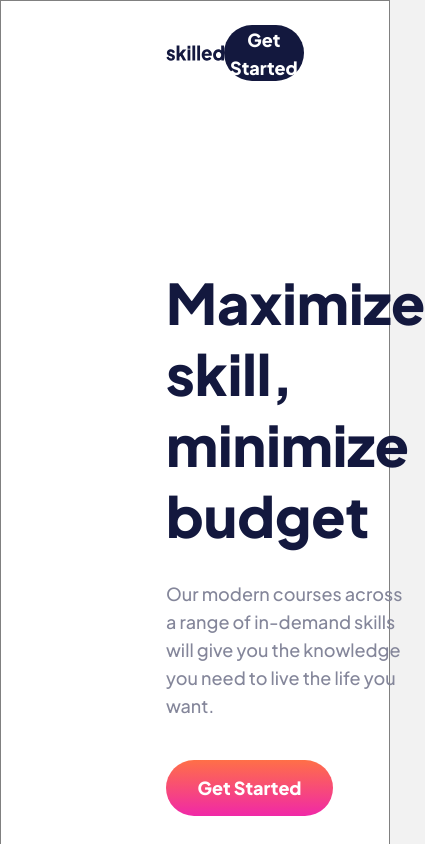
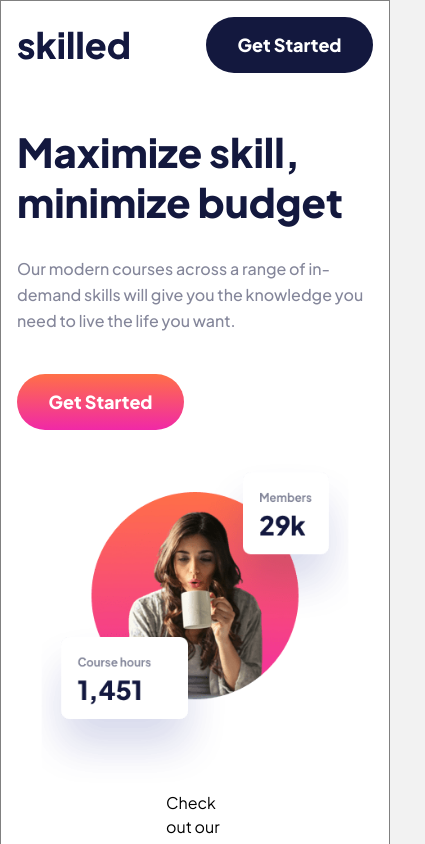
Before and after one commit to nicorithner/solution-skilled-elearning-landing-page, a React (Create React App) app: page / in a window 390 px wide. Shown: the top 844 px of the page, 425 px wide, since content can reach past the window. Built offline with nearby package versions, Linux system fonts and the light colour scheme.

Commit message:
Add media query for mobile

```diff
--- a/src/App.styled.js
+++ b/src/App.styled.js
@@ -19,9 +19,9 @@ export const Heading = styled.h1`
   line-height: ${71 / 16}rem;
   color: ${PRIMARY.midnightExpress};
 
-  @media only screen and (max-width: 768px) and (min-width: 400px) {
-    font-size: 40px;
-    line-height: 50px;
+  @media only screen and (max-width: 768px) {
+    font-size: ${40 / 16}rem;
+    line-height: ${50 / 16}rem;
   }
 `;
 
@@ -33,7 +33,7 @@ export const TextGray = styled.p`
   line-height: ${28 / 16}rem;
   color: ${NEUTRAL.gray};
 
-  @media only screen and (max-width: 768px) and (min-width: 400px) {
+  @media only screen and (max-width: 768px) {
     font-size: 16px;
     line-height: 26px;
   }                                                                   }
--- a/src/components/heroSection/HeroSection.styled.js
+++ b/src/components/heroSection/HeroSection.styled.js
@@ -10,6 +10,12 @@ export const HeroWrapper = styled.section`
 
   @media only screen and (max-width: 768px) and (min-width: 400px) {
     padding-left: 40px;
+  }
+
+  @media only screen and (max-width: 400px) {
+    flex-direction: column;
+    padding-left: 16px;
+    padding-right: 16px;
   }
 `;
 
@@ -27,15 +33,24 @@ export const HeroLeftSegment = styled.div`
     margin-top: 100px;
     width: 425px;
   }
+
+  @media only screen and (max-width: 400px) {
+    width: 100%;
+    margin-top: 38px;
+    margin-bottom: 26px;
+  }
 `;
 
 export const HeroHeading = styled(Heading)`
-  margin-bottom: ${29 / 16}rem;
+  margin-bottom: 29px;
 `;
 
 export const HeroDescription = styled(TextGray)`
-  margin-bottom: ${40 / 16}rem;
-  margin-right: ${12 / 16}rem;
+  margin-bottom: 40px;
+  margin-right: 12px;
+  @media only screen and (max-width: 400px) {
+    margin-right: 0;
+  }
 `;
 
 export const HeroRightSegment = styled.div`
@@ -48,6 +63,12 @@ export const HeroRightSegment = styled.div`
     max-width: 400px;
     overflow: hidden;
     margin-left: -100px;
+  }
+
+  @media only screen and (max-width: 400px) {
+    width: 100%;
+    height: fit-content;
+    margin: 0 16px;
   }
 `;
 
--- a/src/components/logoBar/LogoBar.styled.js
+++ b/src/components/logoBar/LogoBar.styled.js
@@ -12,6 +12,11 @@ const LogoBar = styled.nav`
     padding: 24px 40px;
   }
 
+  @media only screen and (max-width: 400px) {
+    padding: 16px;
+    max-width: 100%;
+  }
+
 `;
 export const LogoBarDark = styled(LogoBar)`
   background: ${PRIMARY.midnightExpress};
```
